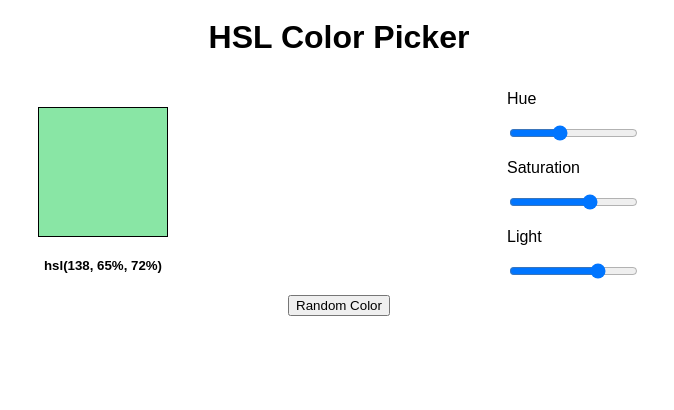
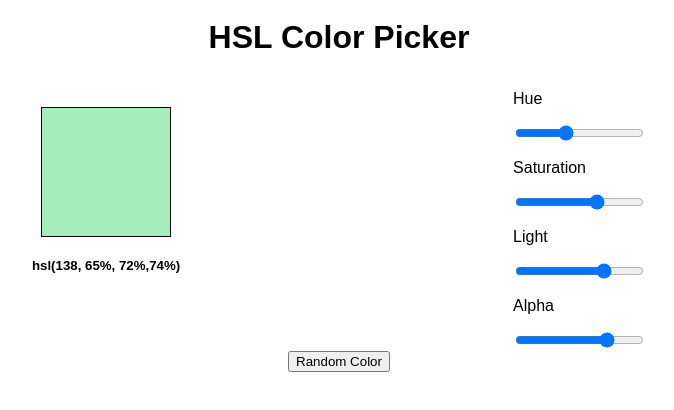
Before and after one commit to sbettaglio/color-picker, a React (Create React App) app: page / in a window 1280 px wide. Shown: the top 410 px of the page, without its empty margins (301-975 px from the left). Built offline with nearby package versions, Linux system fonts and the light colour scheme.

Commit message:
added alpha

```diff
--- a/src/App.js
+++ b/src/App.js
@@ -5,12 +5,14 @@ export class App extends Component {
     h: Math.round(Math.random() * 360),
     s: Math.round(Math.random() * 100),
     l: Math.round(Math.random() * 100),
+    a: Math.round(Math.random() * 100),
   }
   randomColor = () => {
     this.setState({
       h: Math.round(Math.random() * 360),
       s: Math.round(Math.random() * 360),
       l: Math.round(Math.random() * 100),
+      a: Math.round(Math.random() * 100),
     })
   }
 
@@ -34,6 +36,12 @@ export class App extends Component {
       l: e.target.value,
     })
   }
+  adjustAlphaSlider = e => {
+    console.log(e.target.value)
+    this.setState({
+      a: e.target.value,
+    })
+  }
   render() {
     return (
       <>
@@ -43,10 +51,10 @@ export class App extends Component {
             <aside
               className="color-display"
               style={{
-                backgroundColor: `hsl(${this.state.h}, ${this.state.s}%, ${this.state.l}%)`,
+                backgroundColor: `hsl(${this.state.h}, ${this.state.s}%, ${this.state.l}%, ${this.state.a}%)`,
               }}
             ></aside>
-            <h5>{`hsl(${this.state.h}, ${this.state.s}%, ${this.state.l}%)`}</h5>
+            <h5>{`hsl(${this.state.h}, ${this.state.s}%, ${this.state.l}%,${this.state.a}%)`}</h5>
           </article>
           <form>
             <div>
@@ -82,6 +90,17 @@ export class App extends Component {
                 value={this.state.l}
               ></input>
             </div>
+            <div>
+              <p>Alpha</p>
+              <input
+                type="range"
+                className="alpha"
+                min="0"
+                max="100"
+                onChange={this.adjustAlphaSlider}
+                value={this.state.a}
+              ></input>
+            </div>
           </form>
         </section>
         <section className="button-section">
```
